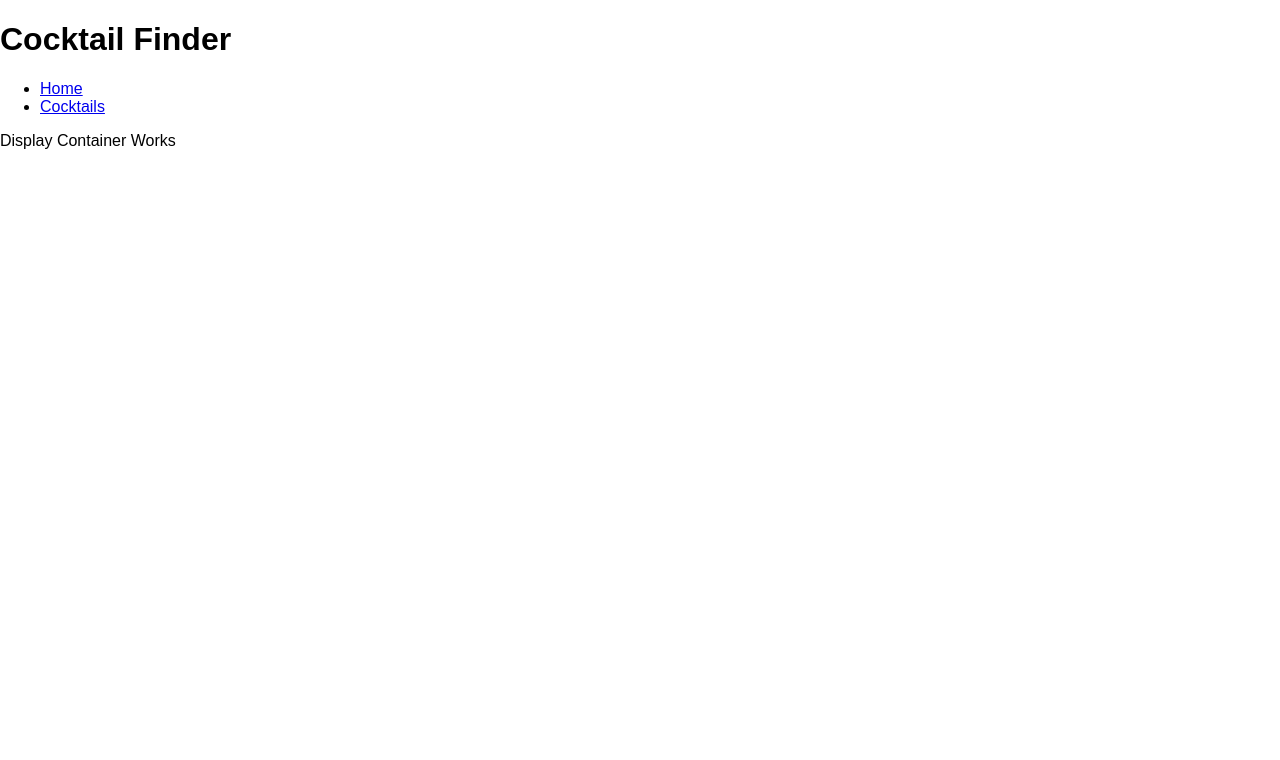
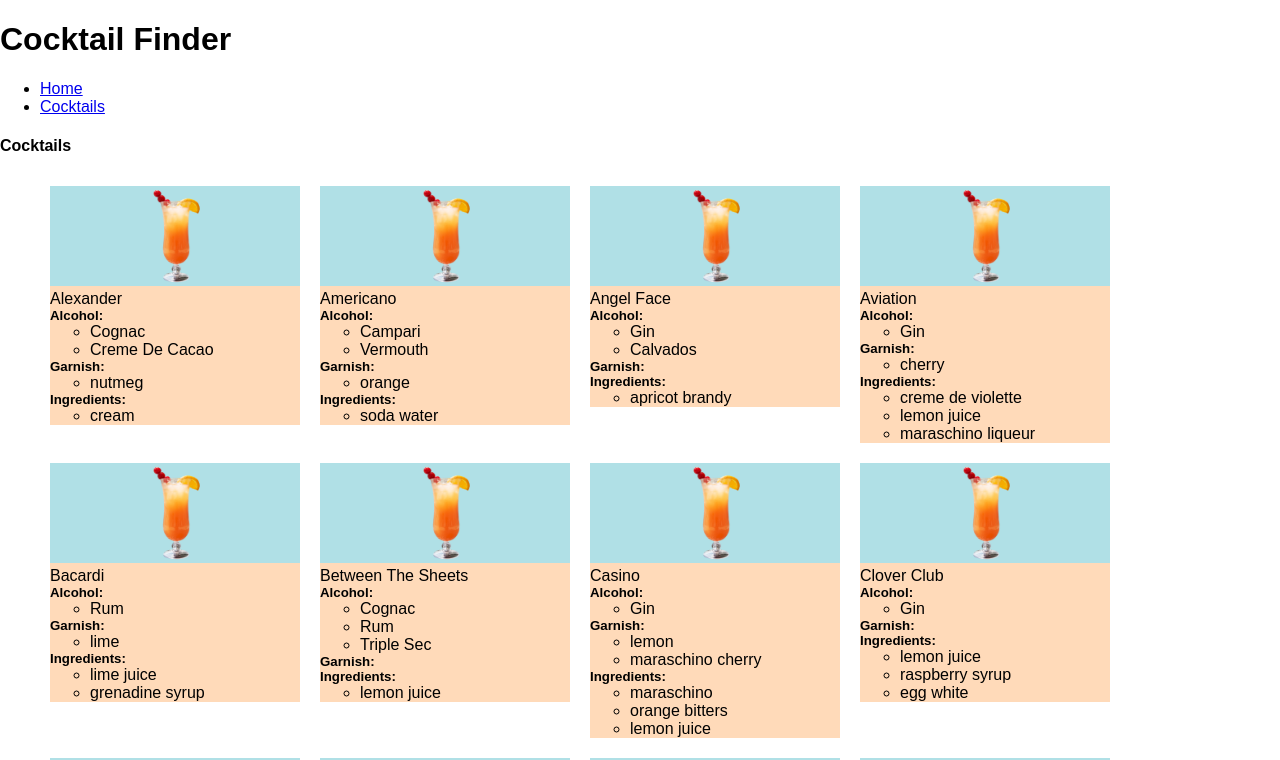
Before and after one commit to PGalicia/CocktailFinder, a React (Create React App) app: page /cocktaildb in a window 1280 px wide. Shown: the top 760 px of the page. Built offline with nearby package versions, Linux system fonts and the light colour scheme.

Commit message:
Update Cocktail Navbar

```diff
--- a/src/components/presentational/displayCocktail.jsx
+++ b/src/components/presentational/displayCocktail.jsx
@@ -1,10 +1,21 @@
 import React from "react";
 import "../../style/displayCocktail.css";
+import Result from "../presentational/result";
+import { connect } from "react-redux";
+
+const mapStateToProps = state => {
+  return {
+    cocktails: state.cocktails
+  };
+};
 
 const DisplayCocktail = props => (
   <React.Fragment>
-    <p>Display Container Works</p>
+    <Result name="Cocktails" result={props.cocktails} />
   </React.Fragment>
 );
 
-export default DisplayCocktail;
+export default connect(
+  mapStateToProps,
+  null
+)(DisplayCocktail);
```
